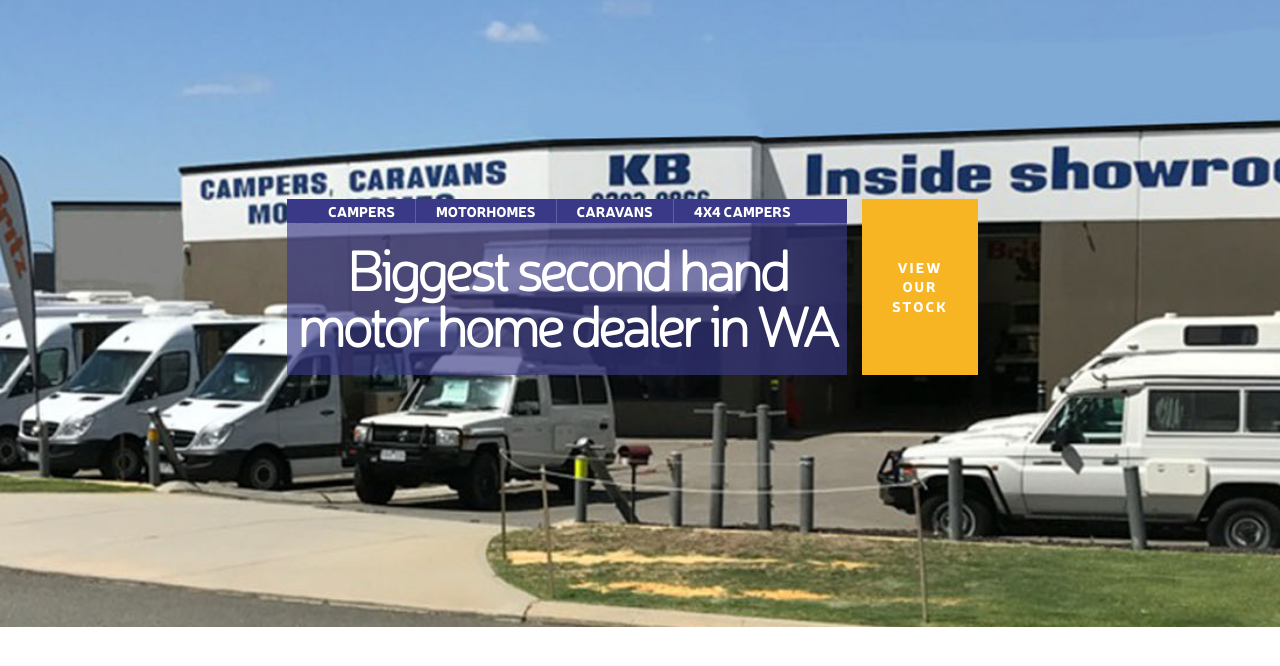
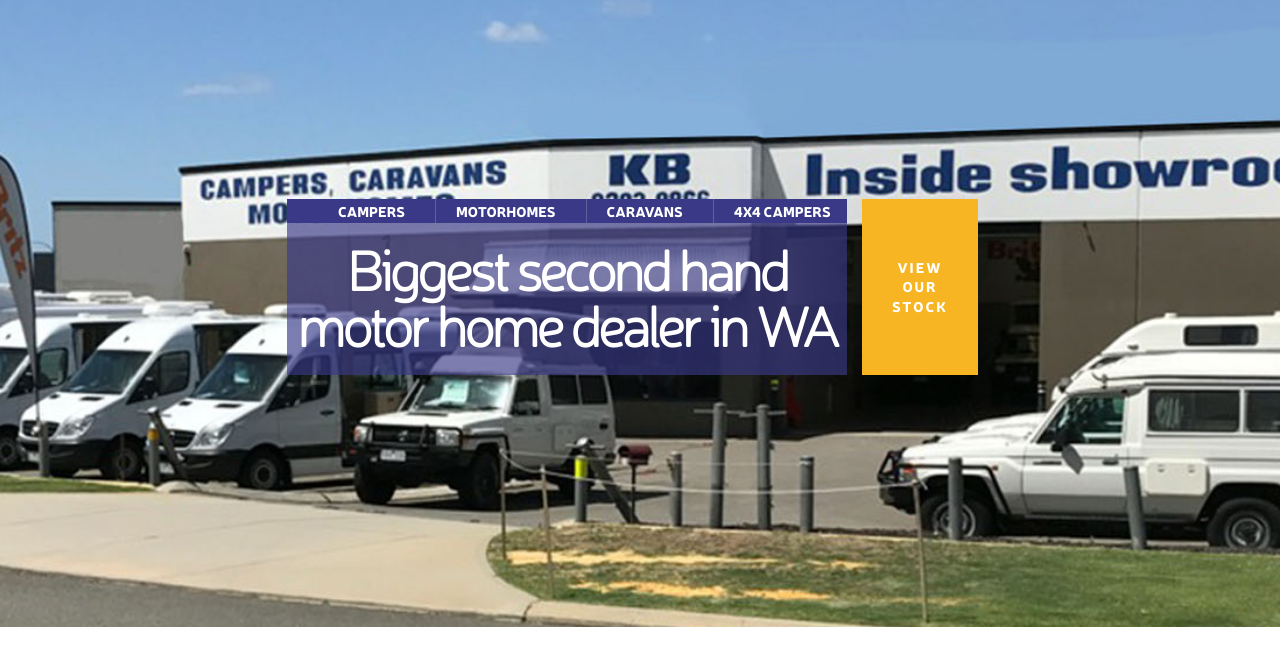
Before and after one commit to Ruala/KBinside, a website: page index.html in a window 1280 px wide. Shown: the part 208-874 px from the top of the page. Drawn offline with nearby package versions, Linux system fonts and the light colour scheme.

Commit message:
minor adjustements

```diff
--- a/css/custom.scss
+++ b/css/custom.scss
@@ -83,6 +83,10 @@ margin-top: -50px;
     margin-left: 0;
   }
 
+  .uk-subnav>* {
+    padding-left: 30px;
+  }
+
   ul {
     background: $primary-color;
   }
```
Also changed, not shown: css/custom.css, 1 other file.
